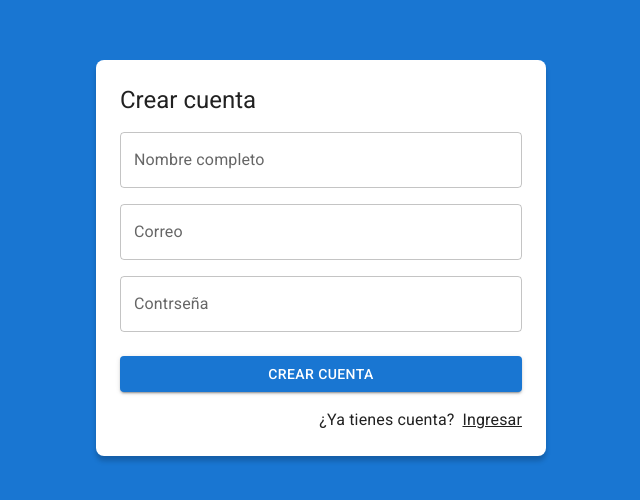
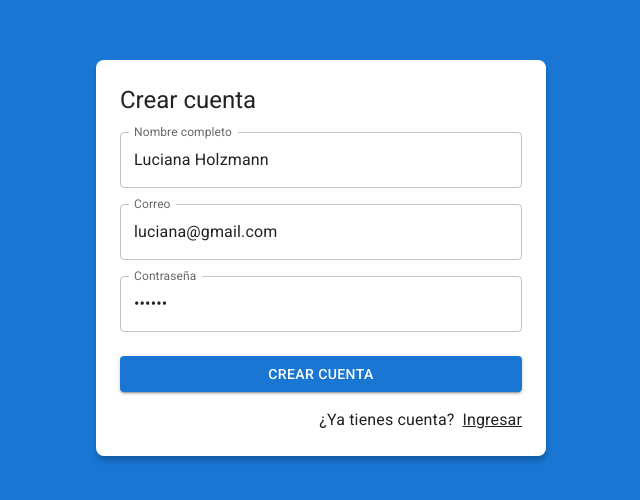
Before and after one commit to LuuHolz/07-journal-app, a React (Vite) app: page /auth/register in a window 1280 px wide. Shown: the part 142-642 px from the top of the page, without its empty margins (319-959 px from the left). Built offline with nearby package versions, Linux system fonts and the light colour scheme.

Commit message:
[FEAT] Form:  registro de usuarios, errores y custom hook

```diff
--- a/src/auth/pages/RegisterPage.tsx
+++ b/src/auth/pages/RegisterPage.tsx
@@ -1,18 +1,44 @@
 import { Link as RouterLink } from "react-router-dom";
 import { Grid, TextField, Typography, Button, Link } from "@mui/material";
 import { AuthLayout } from "../layout/AuthLayout";
+import { useForm } from "../../hooks";
+
+const formData = {
+  email: 'luciana@gmail.com',
+  password: '123456',
+  displayName: 'Luciana Holzmann'
+}
+
+const formValidations = {
+  email: [ (value) => value.includes('@'), 'El correo debe de tener un @'],
+  password: [ (value) => value.length >= 6, 'El password debe de tener más de 6 letras.'],
+  displayName: [ (value) => value.length >= 1, 'El nombre es obligatorio.']
+}
 
 const RegisterPage = () => {
+
+  const { displayName, email, password, onInputChange, formState,
+          displayNameValid, emailValid, passwordValid,
+        } =  useForm( formData, formValidations);
+
+  const onSubmit = ( event ) => {
+    event.preventDefault();
+  }
+
   return (
     <AuthLayout title="Crear cuenta">
-      <form action="">
+      <form onSubmit={ onSubmit }>
 
         <Grid item xs={12} sx={{ mt: 2 }}>
           <TextField
             label="Nombre completo"
-              type="email"
             placeholder="Nombre completo"
             fullWidth
+            name='displayName'
+            value={ displayName }
+            onChange={ onInputChange }
+            error={ !!displayNameValid }
+            helperText={ displayNameValid }
           />
         </Grid>
 
@@ -23,21 +49,34 @@
               type="email"
               placeholder="correo@google.com"
               fullWidth
+              name='email'
+              value={ email }
+              onChange={ onInputChange }
+              error={ !!emailValid }
+              helperText={ emailValid }
             />
           </Grid>
 
           <Grid item xs={12} sx={{ mt: 2 }}>
             <TextField
-              label="Contrseña"
+              label="Contraseña"
               type="password"
               placeholder="Contraseña"
               fullWidth
+              name='password'
+              value={ password }
+              onChange={ onInputChange }
+              error={ !!passwordValid }
+              helperText={ passwordValid }
             />
           </Grid>
 
           <Grid container spacing={2} sx={{ mb: 2, mt: 1 }}>
             <Grid item xs={12} >
-              <Button variant="contained" fullWidth>
+              <Button
+                type="submit"
+                variant="contained"
+                fullWidth>
                 Crear cuenta
               </Button>
             </Grid>
--- a/src/hooks/useForm.ts
+++ b/src/hooks/useForm.ts
@@ -1,25 +1,44 @@
-import { useState } from 'react';
+import { useEffect, useMemo, useState } from "react";
 
-export const useForm = ( initialForm = {} ) => {
+const useForm = (initialForm = {}, formValidations = {}) => {
+  const [formState, setFormState] = useState(initialForm);
+  const [formValidation, setFormValidations] = useState({});
 
-    const [ formState, setFormState ] = useState( initialForm );
+  useEffect(() => {
+    createValidators();
+  }, [formState]);
 
   const onInputChange = ({ target }) => {
     const { name, value } = target;
     setFormState({
       ...formState,
-            [ name ]: value
+      [name]: value
     });
+  };
+
+  const createValidators = () => {
+    const formCheckedValues = {};
+
+    for (const formField of Object.keys(formValidations)) {
+      const [fn, errorMessage] = formValidations[formField];
+      formCheckedValues[`${formField}Valid`] = fn(formState[formField]) ? null : errorMessage;
     }
 
-    const onResetForm = () => {
-        setFormState( initialForm );
-    }
+    setFormValidations(formCheckedValues);
+  };
 
   return {
     ...formState,
     formState,
     onInputChange,
-        onResetForm,
+    ...formValidation,
+    isFormValid: useMemo(() => {
+      for (const formValue of Object.keys(formValidation)) {
+        if (formValidation[formValue] !== null) return false;
       }
-}
+      return true;
+    }, [formValidation])
+  };
+};
+
+export { useForm };
```
Lines whose indentation alone changed are shown as unchanged.
